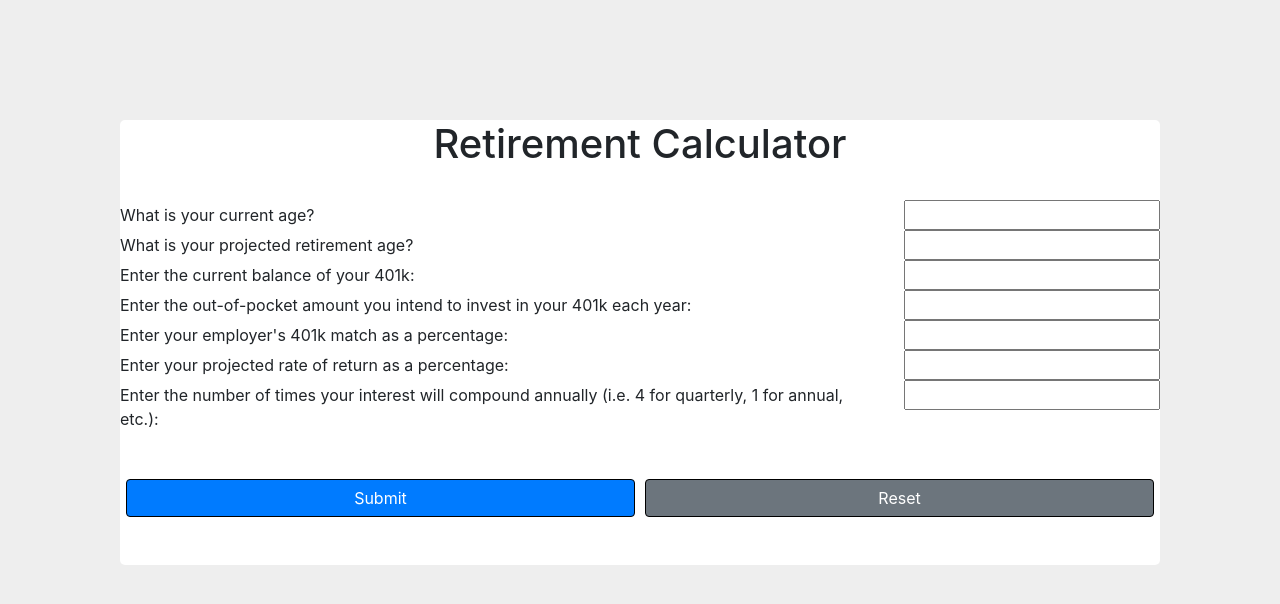
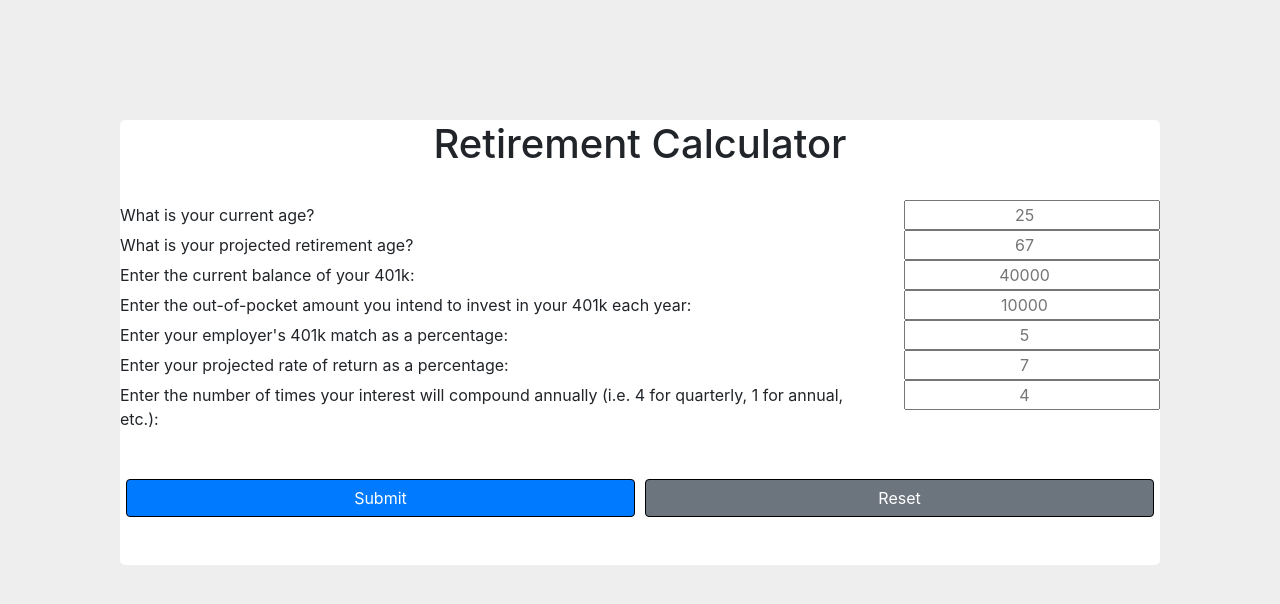
Before and after one commit to Scott-Rubey/financial-tools, a Flask app: page / in a window 1280 px wide. Shown: the top 604 px of the page. Run offline with Flask 2, Linux system fonts and the light colour scheme; some libraries are stand-ins or nearby versions.

Commit message:
Added placeholders to form

```diff
--- a/application.py
+++ b/application.py
@@ -9,4 +9,4 @@ def retirementcalculator():  # put application's code here
 
 
 if __name__ == '__main__':
-    application.run()
+    application.run(host='0.0.0.0', debug = True)
--- a/notes.txt
+++ b/notes.txt
@@ -3,3 +3,5 @@ SSH into the EC2 instance and perform the following commands:
 - sudo yum update -y
 - sudo yum install docker.io
 - sudo service docker start
+- sudo docker pull scrubey/financial-tools
+- sudo docker run -p 80:80 scrubey/financial-tools
--- a/templates/retirement-calculator.html
+++ b/templates/retirement-calculator.html
@@ -18,31 +18,31 @@
     <form id="form">
         <p>
             <label for="age">What is your current age?</label>
-            <input type="number" class="formBox" id="age" required>
+            <input type="number" class="formBox" id="age" placeholder="25" required>
         </p>
         <p>
             <label for="retAge">What is your projected retirement age?</label>
-            <input type="number" class="formBox" id="retAge" required>
+            <input type="number" class="formBox" id="retAge" placeholder="67" required>
         </p>
         <p>
             <label for="balance">Enter the current balance of your 401k:</label>
-            <input type="number" class="formBox" id="balance" required>
+            <input type="number" class="formBox" id="balance" placeholder="40000" required>
         </p>
         <p>
             <label for="401kCont">Enter the out-of-pocket amount you intend to invest in your 401k each year:</label>
-            <input type="number" class="formBox" id="401kCont" required>
+            <input type="number" class="formBox" id="401kCont" placeholder="10000" required>
         </p>
         <p>
             <label for="empMatch">Enter your employer's 401k match as a percentage:</label>
-            <input type="number" class="formBox" id="empMatch" required>
+            <input type="number" class="formBox" id="empMatch" placeholder="5" required>
         </p>
         <p>
             <label for="rateOfReturn">Enter your projected rate of return as a percentage:</label>
-            <input type="number" class="formBox" id="rateOfReturn" required>
+            <input type="number" class="formBox" id="rateOfReturn" placeholder="7" required>
         </p>
         <p>
             <label for="compounds">Enter the number of times your interest will compound annually (i.e. 4 for quarterly, 1 for annual, etc.):</label>
-            <input type="number" class="formBox" id="compounds" required>
+            <input type="number" class="formBox" id="compounds" placeholder="4" required>
         </p><br><br>
         <div class="buttons">
             <input type="submit" class="btn btn-primary" id="submit" value="Submit" style="width: 49%"/>
```
Also changed, not shown: 2 other files.
